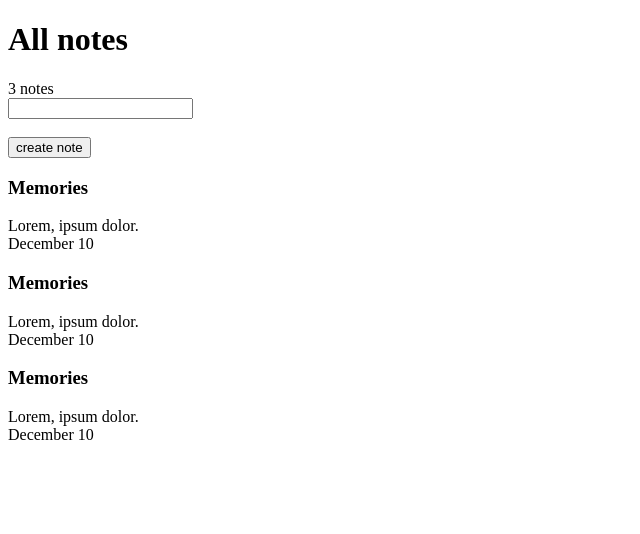
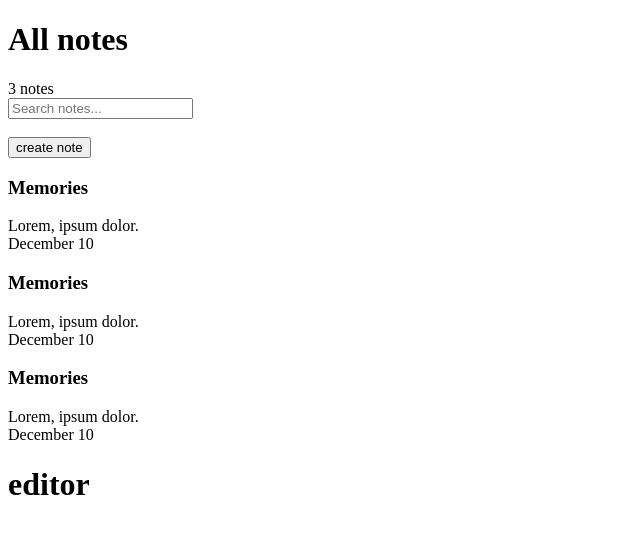
Before and after one commit to agahebeye/notepad, a React (Vite) app: page / in a window 1280 px wide. Shown: the top 534 px of the page, without its empty margins (0-640 px from the left). Built offline with nearby package versions, Linux system fonts and the light colour scheme.

Commit message:
create Main & Editor

```diff
--- a/src/Application.tsx
+++ b/src/Application.tsx
@@ -1,3 +1,6 @@
+import {Main} from './components/Main';
+import {Editor} from './components/Editor';
+
 export function Application() {
   /* - Categories
             - list of note
@@ -8,31 +11,8 @@ export function Application() {
     */
   return (
     <div className="app">
-      <h1 className="category-title">All notes</h1>
-      <div className="note-count">3 notes</div>
-      <input className="input-search" type="text" />
-      <br />
-      <br />
-      <button>create note</button>
-      <div className="note-list">
-        <div className="note">
-          <h3 className="note--tile">Memories</h3>
-          <div className="note--description">Lorem, ipsum dolor.</div>
-          <div className="note--date">December 10</div>
-        </div>
-
-        <div className="note">
-          <h3 className="note--tile">Memories</h3>
-          <div className="note--description">Lorem, ipsum dolor.</div>
-          <div className="note--date">December 10</div>
-        </div>
-
-        <div className="note">
-          <h3 className="note--tile">Memories</h3>
-          <div className="note--description">Lorem, ipsum dolor.</div>
-          <div className="note--date">December 10</div>
-        </div>
-      </div>
+      <Main />
+      <Editor />
     </div>
   );
 }
--- /dev/null
+++ b/src/components/Editor.tsx
@@ -0,0 +1,5 @@
+export function Editor() {
+    return (
+        <h1>editor</h1>
+    )
+}
--- /dev/null
+++ b/src/components/Main.tsx
@@ -0,0 +1,20 @@
+import { NoteList } from "./NoteList";
+
+export function Main() {
+  return (
+    <main>
+      <h1 className="category-title">All notes</h1>
+      <div className="note-count">3 notes</div>
+      <input
+        className="input-search"
+        placeholder="Search notes..."
+        type="text"
+      />
+      <br />
+      <br />
+      <button>create note</button>
+
+      <NoteList />
+    </main>
+  );
+}
--- /dev/null
+++ b/src/components/NoteList.tsx
@@ -0,0 +1,23 @@
+export function NoteList() {
+  return (
+    <div className="noteList">
+      <div className="note">
+        <h3 className="note--tile">Memories</h3>
+        <div className="note--description">Lorem, ipsum dolor.</div>
+        <div className="note--date">December 10</div>
+      </div>
+
+      <div className="note">
+        <h3 className="note--tile">Memories</h3>
+        <div className="note--description">Lorem, ipsum dolor.</div>
+        <div className="note--date">December 10</div>
+      </div>
+
+      <div className="note">
+        <h3 className="note--tile">Memories</h3>
+        <div className="note--description">Lorem, ipsum dolor.</div>
+        <div className="note--date">December 10</div>
+      </div>
+    </div>
+  );
+}
```
